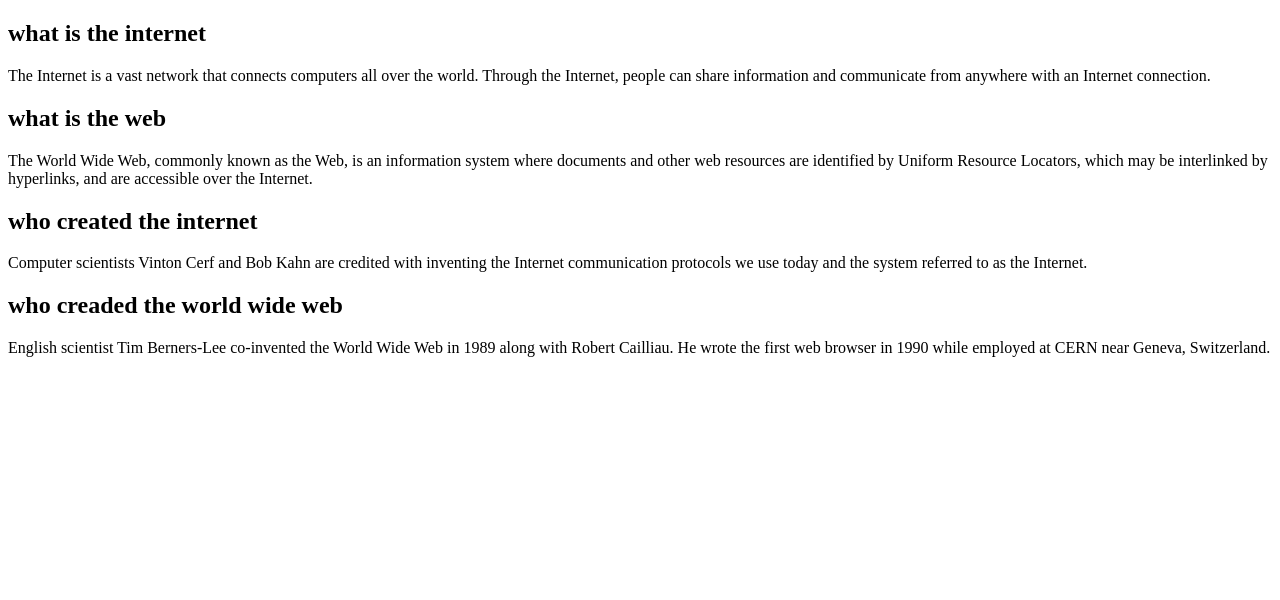
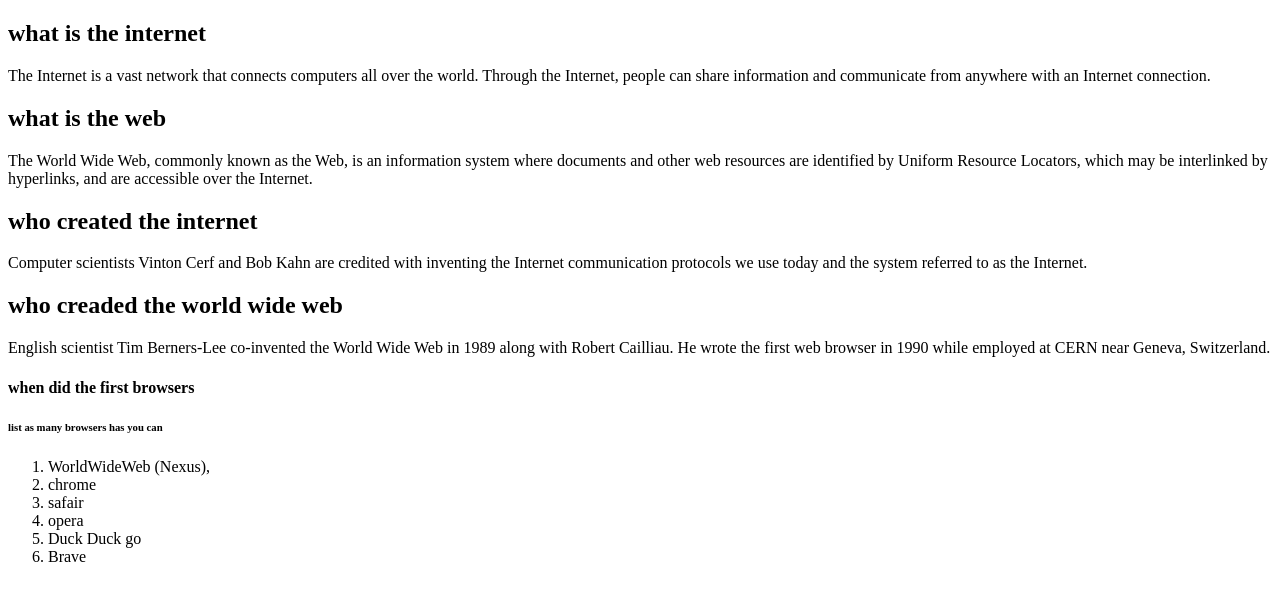
Before and after one commit to ant0605/AnthonyArsenault, a plain HTML site: page index.html in a window 1280 px wide. Drawn offline with Linux system fonts and the light colour scheme.

Commit message:
added list

```diff
--- a/index.html
+++ b/index.html
@@ -16,6 +16,16 @@
       <p>Computer scientists Vinton Cerf and Bob Kahn are credited with inventing the Internet communication protocols we use today and the system referred to as the Internet.</p>
       <h2> who creaded the world wide web </h2>
       <p>English scientist Tim Berners-Lee co-invented the World Wide Web in 1989 along with Robert Cailliau. He wrote the first web browser in 1990 while employed at CERN near Geneva, Switzerland.</p>
+      <h4> when did the first browsers</h4>
 
+      <h6> list as many browsers has you can</h6>
+      <ol>
+      <li> WorldWideWeb (Nexus), </li>
+       <li> chrome </li>
+        <li>safair  </li>
+       <li> opera  </li>
+       <li> Duck Duck go  </li>
+        <li>Brave  </li>
+      </ol>
   </body>
 </html>
```
